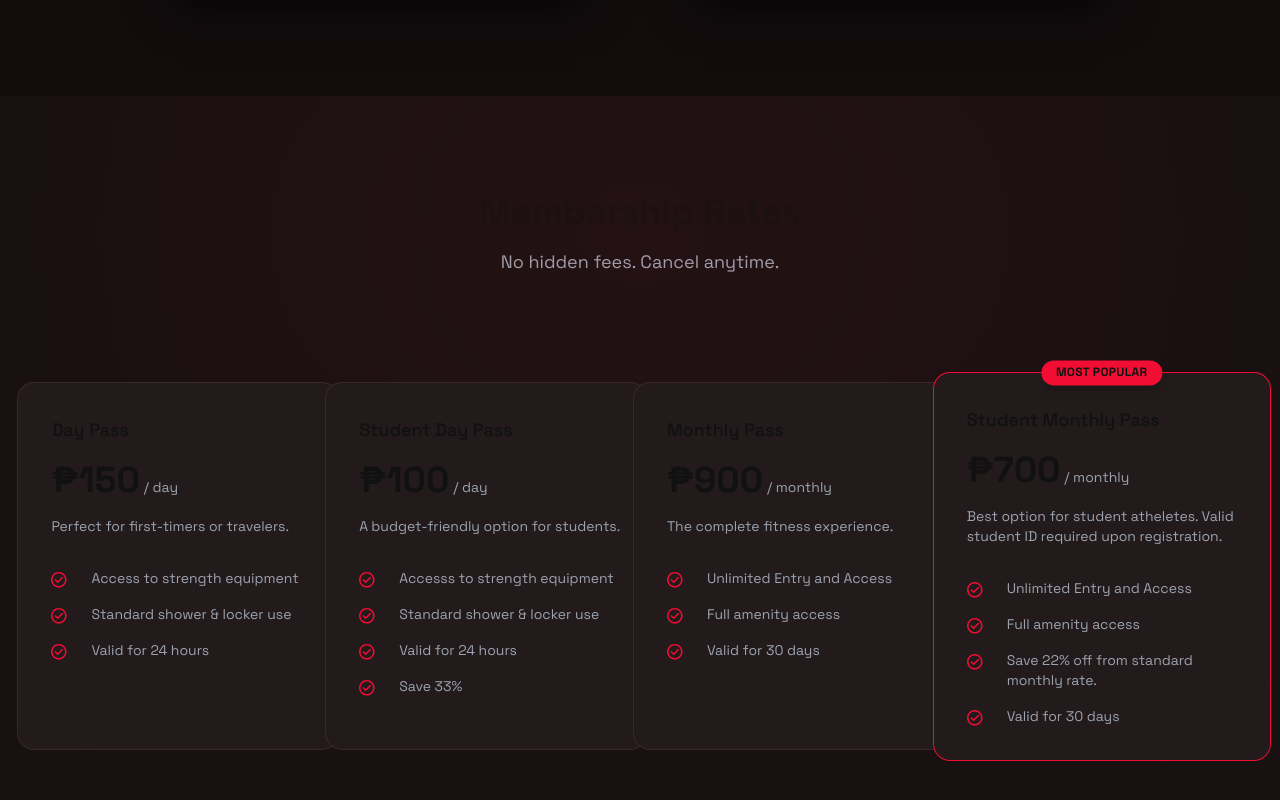
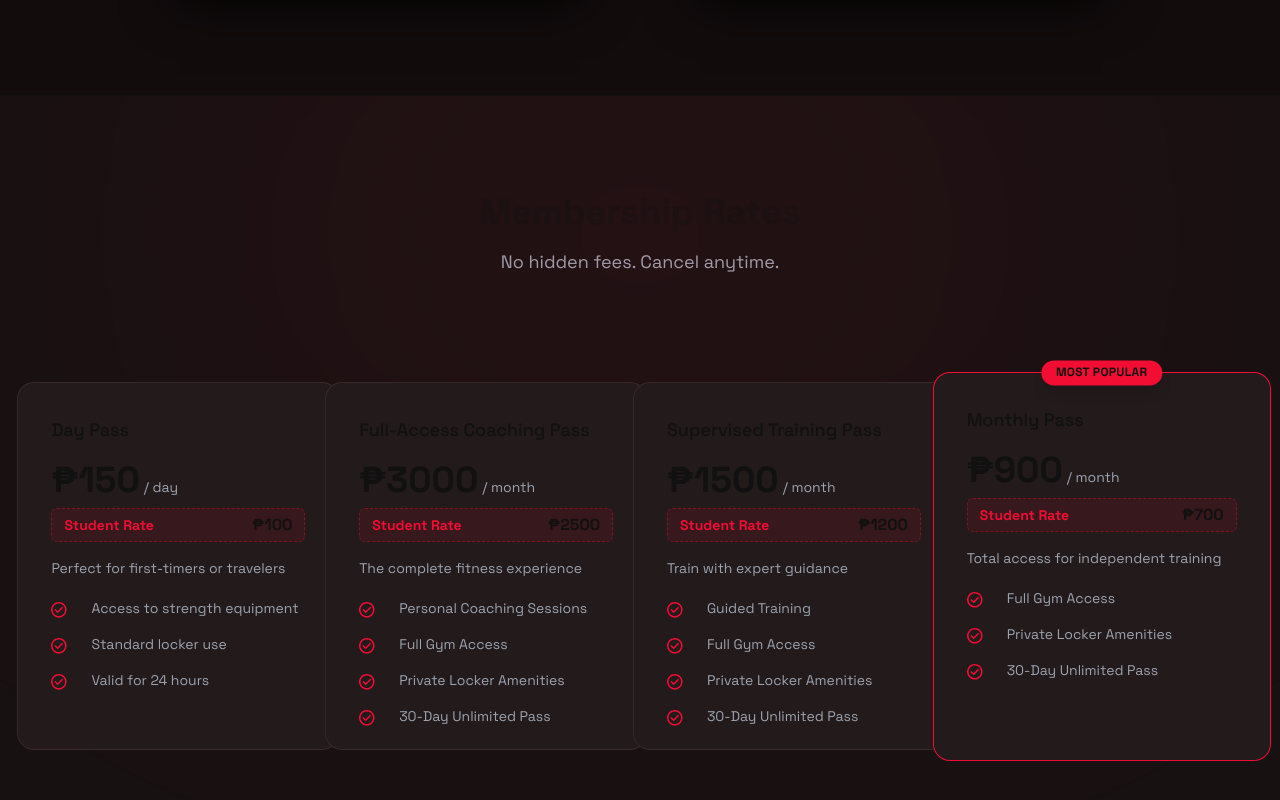
Before and after one commit to Fabshkiee/Project-E-Web-Management-System, a Next.js app: page / in a window 1280 px wide. Shown: the part 1375-2175 px from the top of the page. Built offline with nearby package versions, Linux system fonts and the light colour scheme.

Commit message:
Updated Membership Description and Added Student Rate Prices

```diff
--- a/components/landing/Membership.tsx
+++ b/components/landing/Membership.tsx
@@ -1,53 +1,56 @@
 const MEMBERSHIP_PLANS = [
   {
-    id: "dayPass1",
+    id: "plan1",
     title: "Day Pass",
     price: "150",
     unit: "day",
-    description: "Perfect for first-timers or travelers.",
+    studentPrice: "100 ",
+    description: "Perfect for first-timers or travelers",
     features: [
       "Access to strength equipment",
-      "Standard shower & locker use",
+      "Standard locker use",
       "Valid for 24 hours",
     ],
   },
   {
-    id: "dayPass2",
-    title: "Student Day Pass",
-    price: "100",
-    unit: "day",
-    description: "A budget-friendly option for students.",
+    id: "plan2",
+    title: "Full-Access Coaching Pass",
+    price: "3000",
+    unit: "month",
+    studentPrice: "2500",
+    description: "The complete fitness experience",
     features: [
-      "Accesss to strength equipment",
-      "Standard shower & locker use",
-      "Valid for 24 hours",
-      "Save 33%",
+      "Personal Coaching Sessions",
+      "Full Gym Access",
+      "Private Locker Amenities",
+      "30-Day Unlimited Pass",
     ],
   },
   {
-    id: "memPlan1",
-    title: "Monthly Pass",
-    price: "900",
-    unit: "monthly",
-    description: "The complete fitness experience.",
+    id: "plan3",
+    title: "Supervised Training Pass",
+    price: "1500",
+    unit: "month",
+    studentPrice: "1200",
+    description: "Train with expert guidance",
     features: [
-      "Unlimited Entry and Access",
-      "Full amenity access",
-      "Valid for 30 days",
+      "Guided Training",
+      "Full Gym Access",
+      "Private Locker Amenities",
+      "30-Day Unlimited Pass",
     ],
   },
   {
-    id: "memPlan2",
-    title: "Student Monthly Pass",
-    price: "700",
-    unit: "monthly",
-    description:
-      "Best option for student atheletes. Valid student ID required upon registration.",
+    id: "plan4",
+    title: "Monthly Pass",
+    price: "900",
+    unit: "month",
+    studentPrice: "700",
+    description: "Total access for independent training",
     features: [
-      "Unlimited Entry and Access",
-      "Full amenity access",
-      "Save 22% off from standard monthly rate.",
-      "Valid for 30 days",
+      "Full Gym Access",
+      "Private Locker Amenities",
+      "30-Day Unlimited Pass",
     ],
     isPopular: true,
   },
@@ -76,9 +79,7 @@ export default function Membership() {
       </div>
 
       {/* GRID FOR DIFFERENT MEMBER PRICES */}
-      <div className="grid grid-cols-1 md:grid-cols-2 lg:grid-cols-4 gap-[40px] lg:gap-[15px] mx-[32px] py-[33px] justify-items-center mt-16 mb-[96px] items-center   ">
-
-
+      <div className="grid grid-cols-1 md:grid-cols-2 lg:grid-cols-4 gap-[40px] lg:gap-[15px] mx-[32px]  py-[33px] justify-items-center mt-16 mb-[96px] items-center   ">
         {/* INDIVIDUAL CARD FOR EACH MEMBERSHIP PLAN */}
         {MEMBERSHIP_PLANS.map((plan) => (
           <div
@@ -86,7 +87,7 @@ export default function Membership() {
             className={`group relative bg-land-card-hover ring-1 justify-items-start rounded-[16px] ${
               plan.isPopular
                 ? "w-[336px] h-[387px] ring-land-crimson px-[33px]"
-                : "w-[320px] h-[366px] ring-land-border pl-[33px]"
+                : "w-[320px] h-[366px] ring-land-border px-[33px]"
             }`}
           >
             {/* POPULAR BADGE */}
@@ -102,21 +103,23 @@ export default function Membership() {
             </div>
 
             {/* PRICE */}
-            <div
-              className={`landing-h2 flex mt-4 ${plan.unit === "month" ? "items-center" : "items-baseline"}`}
-            >
-              ₱{plan.price}
+            <div className="flex items-baseline mt-4 landing-h2">
+              <span>₱{plan.price}</span>
+              <div className="landing-p-sm text-muted ml-1">/ {plan.unit}</div>
+            </div>
+
+            {/* Student PRICE */}
+            {plan.studentPrice && (
               <div
-                className={`landing-p-sm text-muted ${plan.unit === "month" ? "flex items-center ml-1" : "ml-1"}`}
+                className="flex justify-between items-center w-full landing-p-md font-bold mt-2 border-1
+               border-dashed border-land-crimson/40  px-3 py-1 rounded-[6px] bg-land-crimson/10"
               >
-                /{" "}
-                <span
-                  className={plan.unit === "month" ? "translate-y-[12px]" : ""}
-                >
-                  {plan.unit}
+                <span className="text-land-crimson landing-p-sm font-bold">
+                  Student Rate
                 </span>
+                <span>₱{plan.studentPrice}</span>
               </div>
-            </div>
+            )}
 
             {/* DESCRIPTION */}
             <div className="landing-p-sm text-muted mt-4">
@@ -124,7 +127,7 @@ export default function Membership() {
             </div>
 
             {/* BENEFITS CONTAINER LIST */}
-            <ul className="landing-p-lg mt-[32px] gap-4 flex flex-col">
+            <ul className="landing-p-lg mt-[20px] gap-4 flex flex-col">
               {plan.features.map((feature, index) => (
                 <li key={index} className="flex items-start gap-3">
                   <img
```
